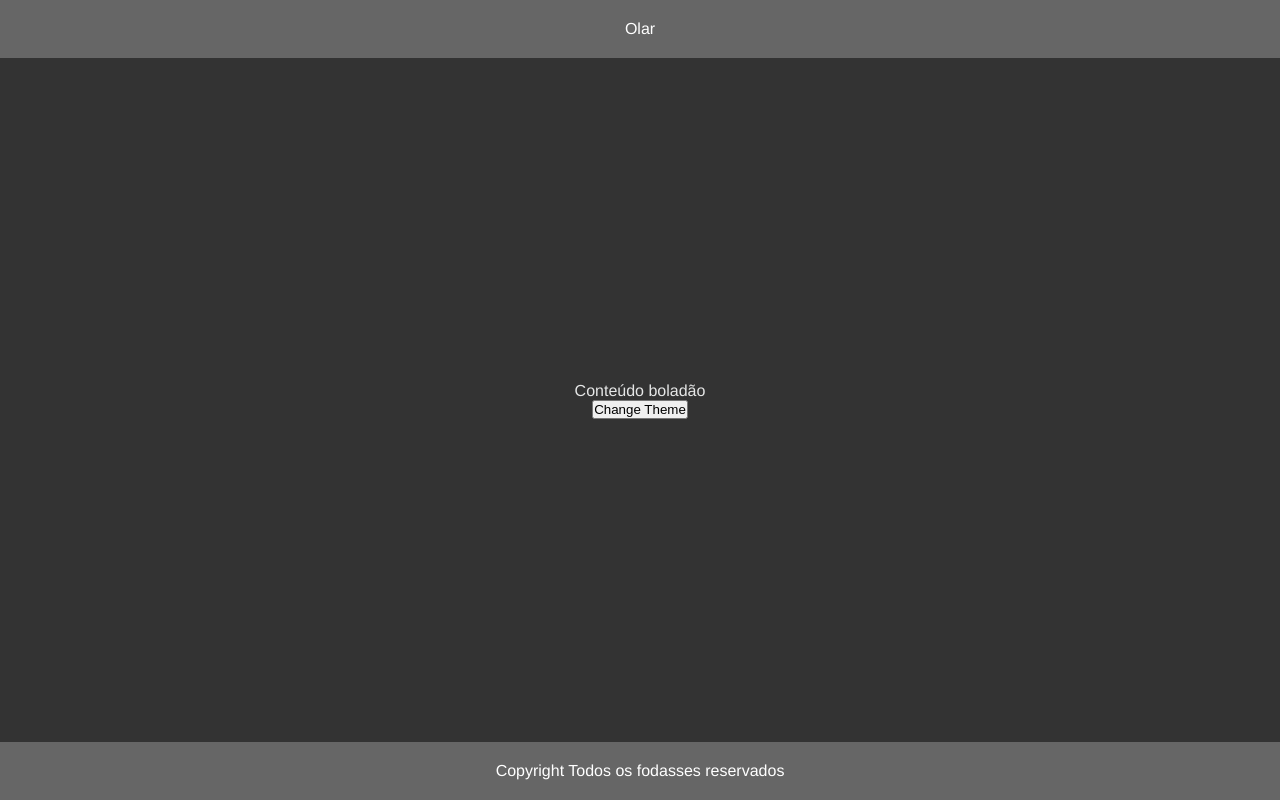
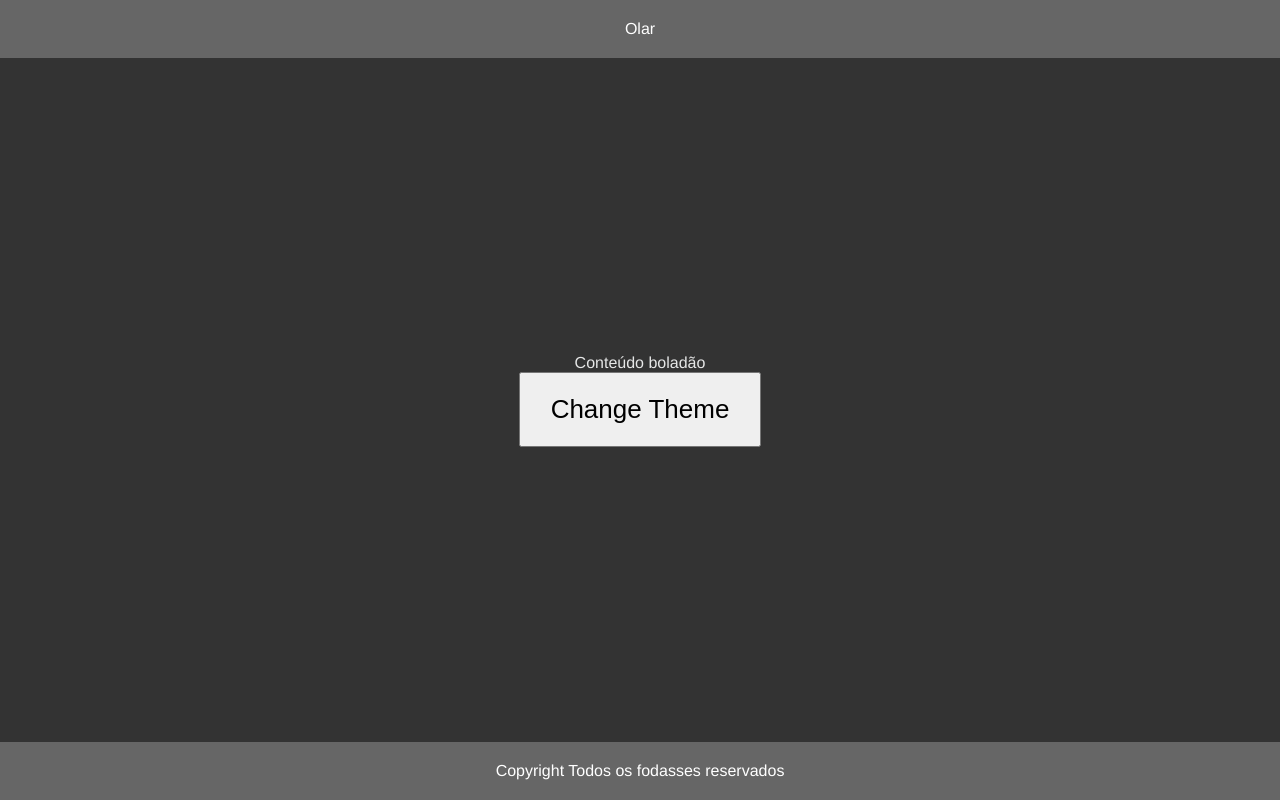
Before and after one commit to dulcetti/react-context, a React (Create React App) app: page / in a window 1280 px wide. Built offline with nearby package versions, Linux system fonts and the light colour scheme.

Commit message:
style: add padding on button

```diff
--- a/src/components/content/styles.ts
+++ b/src/components/content/styles.ts
@@ -4,5 +4,7 @@ export const ContentWrapper = styled.section``;
 
 export const ButtonTheme = styled.button`
   display: block;
+  font-size: 26px;
   margin: 0 auto;
+  padding: 20px 30px;
 `;
```
